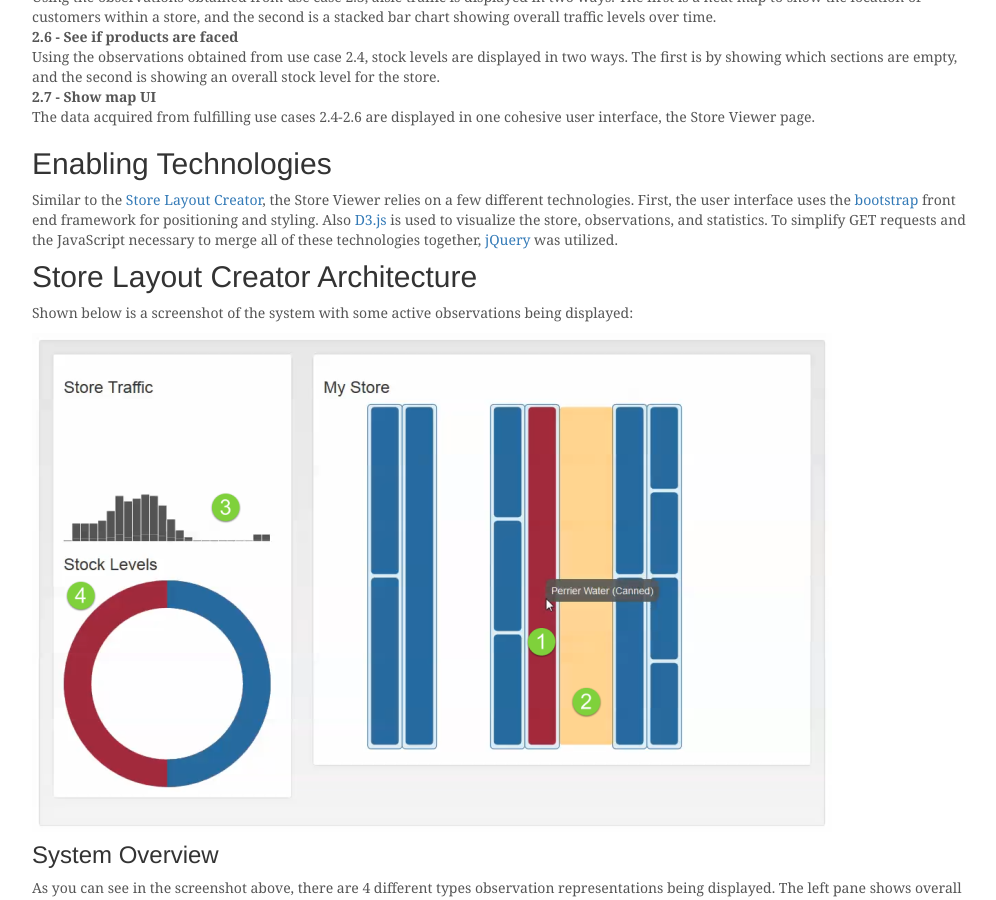
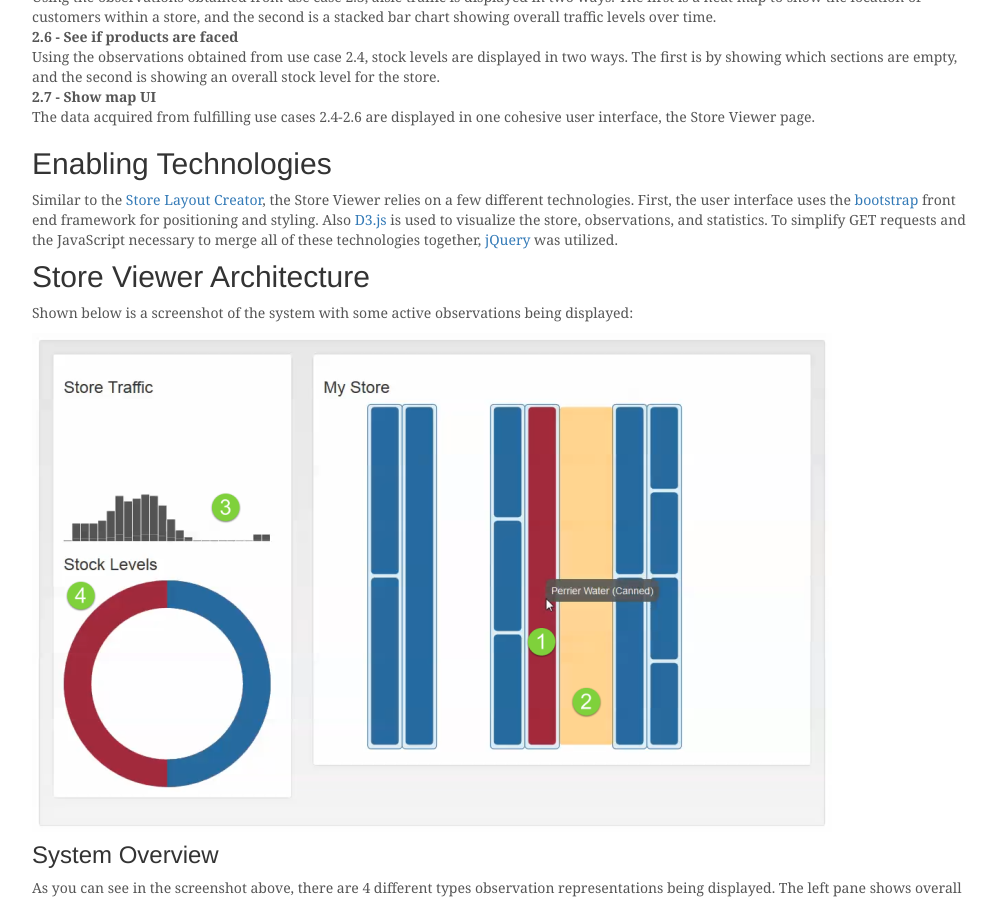
Before and after one commit to ThatGeoGuy/ENGO500, a Jekyll site: the page built from _posts/2014-04-04-front-end-development-store-viewer.markdown, in a window 1280 px wide and 900 px high, scrolled down 356 px. Shown: the whole window, without its empty margins (138-1134 px from the left). Built offline with Jekyll 4.4.1, drawn with Linux system fonts in a browser that asks for light colours; nearby versions of some CDN libraries.

Commit message:
Fixed incorrect heading

```diff
--- a/_posts/2014-04-04-front-end-development-store-viewer.markdown
+++ b/_posts/2014-04-04-front-end-development-store-viewer.markdown
@@ -34,7 +34,7 @@ The Store Viewer page uses the `shelves` array created in the Store Layout Creat
 
 Similar to the [Store Layout Creator]({{ site.url }}/ENGO500/2014/04/04/development-details-store-layout-creator/), the Store Viewer relies on a few different technologies. First, the user interface uses the [bootstrap](http://getbootstrap.com) front end framework for positioning and styling. Also [D3.js](http://d3js.org/) is used to visualize the store, observations, and statistics. To simplify GET requests and the JavaScript necessary to merge all of these technologies together, [jQuery](http://jquery.com/) was utilized.
 
-## Store Layout Creator Architecture
+## Store Viewer Architecture
 
 Shown below is a screenshot of the system with some active observations being displayed:
 
```
